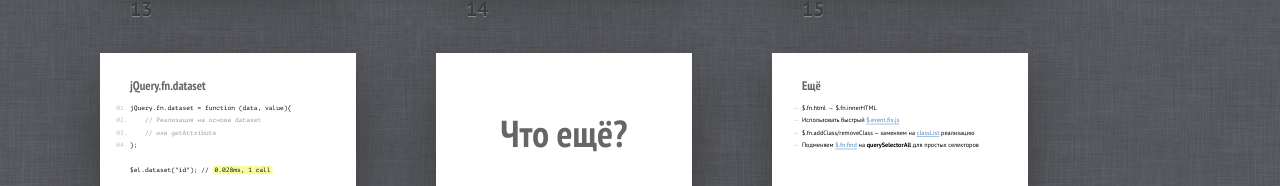
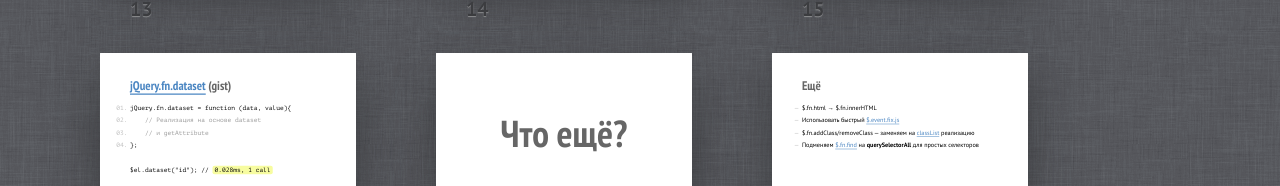
Before and after one commit to RubaXa/rubaxa.github.io, a plain HTML site: page friday/2014-01-24.html in a window 1280 px wide. Shown: the part 1377-1563 px from the top of the page. Drawn offline with Linux system fonts and the light colour scheme.

Commit message:
+ jQuery.fn.dataset (gist)

```diff
--- a/friday/2014-01-24.html
+++ b/friday/2014-01-24.html
@@ -199,12 +199,12 @@
 
 
 	<section class="slide"><div>
-		<h2>jQuery.fn.dataset</h2>
+		<h2><a href="https://gist.github.com/RubaXa/8599781">jQuery.fn.dataset</a> (gist)</h2>
 
 		<pre>
 			<code>jQuery.fn.dataset = function (data, value){</code>
 			<code>    <mark class="comment">// Реализация на основе dataset</mark></code>
-			<code>    <mark class="comment">// или getAttribute</mark></code>
+			<code>    <mark class="comment">// и getAttribute</mark></code>
 			<code>};</code>
 		</pre>
 
```
